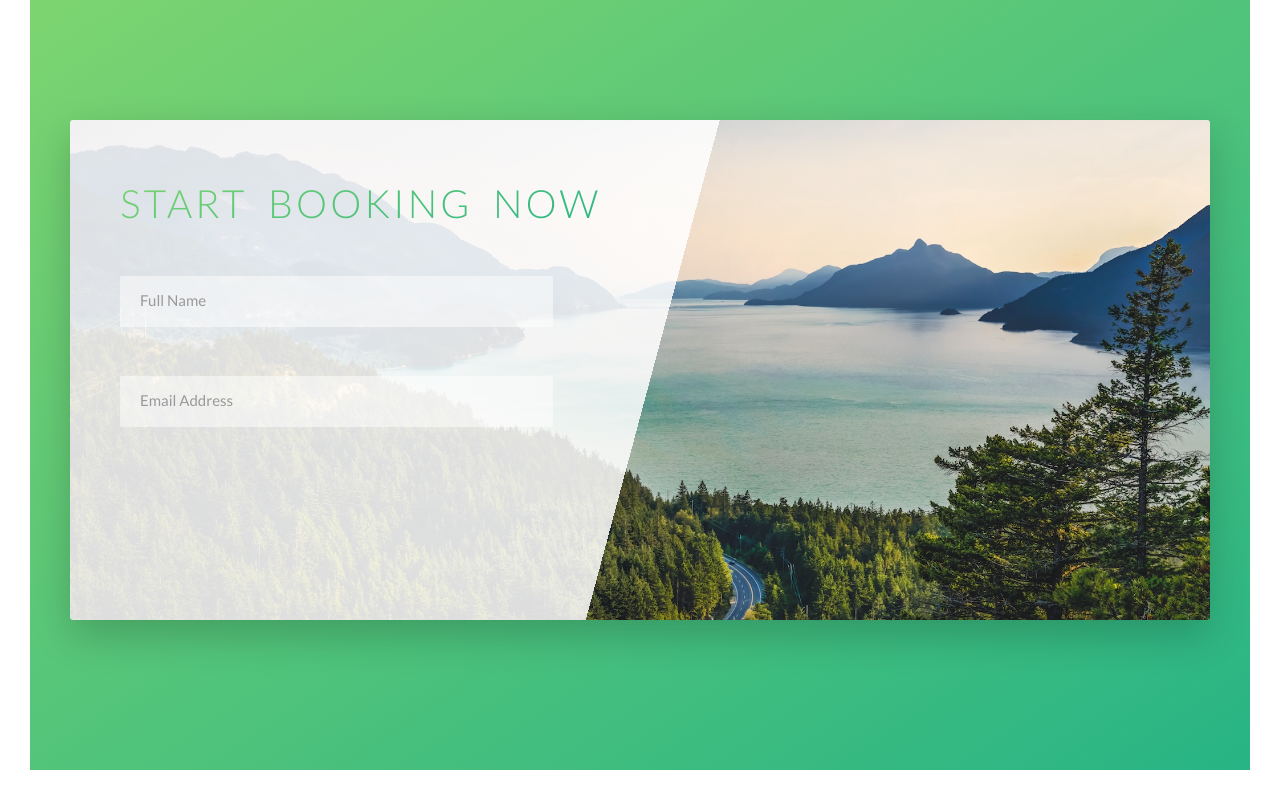
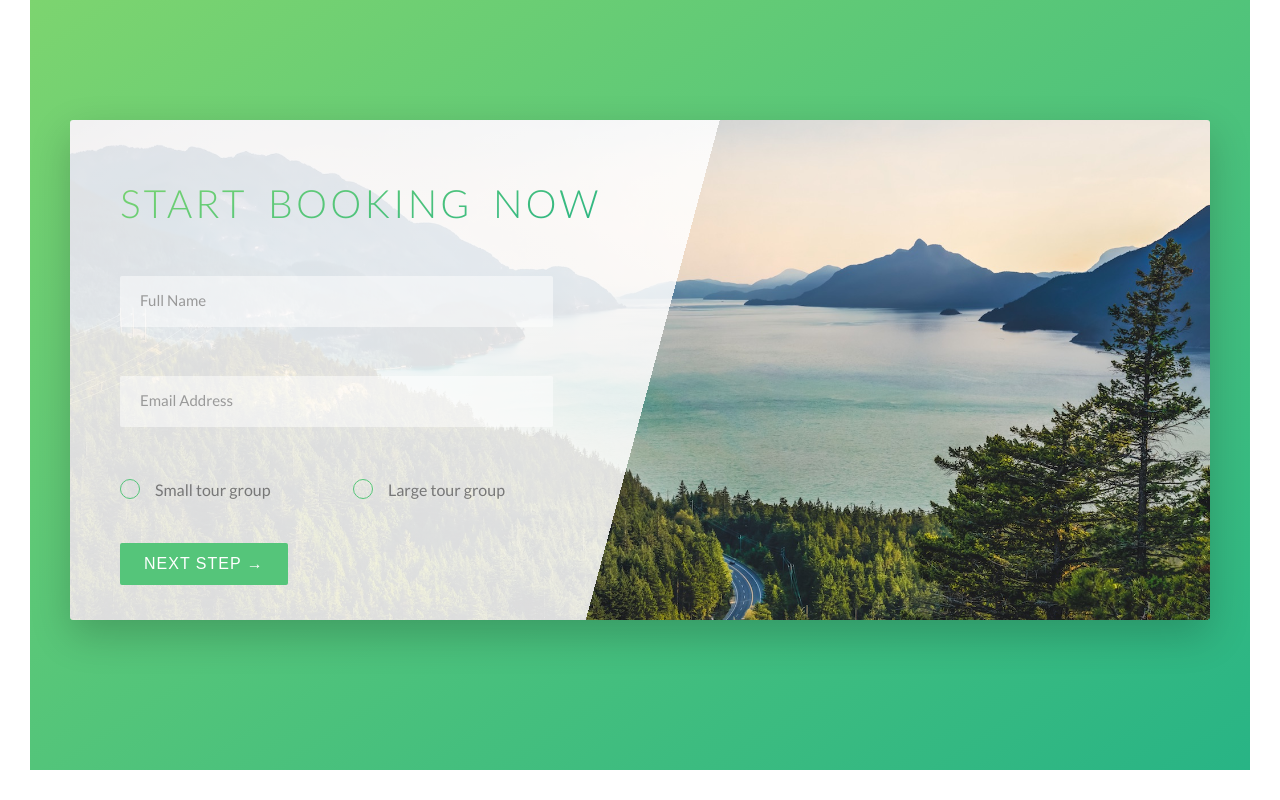
Before and after one commit to zack-jack/Natour, a website: page index.html in a window 1280 px wide. Shown: the part 4495-5295 px from the top of the page. Drawn offline with Linux system fonts and the light colour scheme.

Commit message:
Booking section radio buttons

```diff
--- a/css/style.css
+++ b/css/style.css
@@ -95,22 +95,22 @@ body {
     margin-bottom: 5.5rem; }
 
 .u-center-text {
-  text-align: center; }
+  text-align: center !important; }
 
 .u-margin-bottom-large {
-  margin-bottom: 8rem; }
+  margin-bottom: 8rem !important; }
 
 .u-margin-bottom-medium {
-  margin-bottom: 4rem; }
+  margin-bottom: 4rem !important; }
 
 .u-margin-bottom-small {
-  margin-bottom: 1.5rem; }
+  margin-bottom: 1.5rem !important; }
 
 .u-margin-top-large {
-  margin-top: 8rem; }
+  margin-top: 8rem !important; }
 
 .u-margin-top-largest {
-  margin-top: 10rem; }
+  margin-top: 10rem !important; }
 
 .bg-video {
   position: absolute;
@@ -127,7 +127,7 @@ body {
     object-fit: cover; }
 
 /* ----- WHITE BUTTON - HEADER ----- */
-.btn:link, .btn:visited {
+.btn, .btn:link, .btn:visited {
   text-transform: uppercase;
   text-decoration: none;
   display: inline-block;
@@ -137,7 +137,9 @@ body {
   transition: all 0.2s;
   position: relative;
   font-size: 1.6rem;
-  letter-spacing: 0.1rem; }
+  letter-spacing: 0.1rem;
+  border: none;
+  cursor: pointer; }
 
 .btn:hover {
   transform: translateY(-0.2rem);
@@ -146,7 +148,8 @@ body {
     transform: scale(1.08);
     opacity: 0; }
 
-.btn:active {
+.btn:active, .btn:focus {
+  outline: none;
   transform: translateY(-0.5px);
   box-shadow: 0.1rem 0.5rem 1rem rgba(0, 0, 0, 0.15); }
 
@@ -352,7 +355,8 @@ body {
   border: none;
   border-bottom: 3px solid transparent;
   width: 90%;
-  display: block; }
+  display: block;
+  transition: all 0.3s; }
   .form__input:focus {
     outline: none;
     box-shadow: 0 1rem 2rem rgba(0, 0, 0, 0.1);
@@ -374,6 +378,45 @@ body {
   opacity: 0;
   visibility: hidden;
   transform: translateY(-4rem); }
+
+.form__radio-group {
+  width: 48%;
+  display: inline-block; }
+
+.form__radio-input {
+  display: none; }
+
+.form__radio-label {
+  font-size: 1.6rem;
+  cursor: pointer;
+  position: relative;
+  padding-left: 3.5rem; }
+
+.form__radio-button {
+  height: 2rem;
+  width: 2rem;
+  border: 1.5px solid #55c57a;
+  border-radius: 50%;
+  display: inline-block;
+  position: absolute;
+  left: 0;
+  top: -0.1rem; }
+  .form__radio-button::after {
+    content: "";
+    display: block;
+    height: 1rem;
+    width: 1rem;
+    border-radius: 50%;
+    position: absolute;
+    top: 50%;
+    left: 50%;
+    transform: translate(-50%, -50%);
+    background-color: #55c57a;
+    opacity: 0;
+    transition: opacity 0.2s; }
+
+.form__radio-input:checked ~ .form__radio-label .form__radio-button::after {
+  opacity: 1; }
 
 .story {
   width: 75%;
--- a/index.html
+++ b/index.html
@@ -306,6 +306,26 @@
                     <input type="email" class="form__input" placeholder="Email Address" id="email" required>
                     <label for="email" class="form__label">Email Address</label>
                   </div>
+
+                  <div class="form__group u-margin-bottom-medium">
+                    <div class="form__radio-group">
+                      <input type="radio" class="form__radio-input" id="small" name="tour-size">
+                      <label for="small" class="form__radio-label">
+                        <span class="form__radio-button"></span>
+                        Small tour group</label>
+                    </div>
+
+                    <div class="form__radio-group">
+                      <input type="radio" class="form__radio-input" id="large" name="tour-size">
+                      <label for="large" class="form__radio-label">
+                        <span class="form__radio-button"></span>
+                        Large tour group</label>
+                    </div>
+                  </div>
+
+                  <div class="form__group">
+                    <button class="btn btn--green">Next step &rarr;</button>
+                  </div>
                 </form>
               </div>
             </div>
--- a/sass/base/_utilities.scss
+++ b/sass/base/_utilities.scss
@@ -1,23 +1,23 @@
 .u-center-text {
-  text-align: center;
+  text-align: center !important;
 }
 
 .u-margin-bottom-large {
-  margin-bottom: 8rem;
+  margin-bottom: 8rem !important;
 }
 
 .u-margin-bottom-medium {
-  margin-bottom: 4rem;
+  margin-bottom: 4rem !important;
 }
 
 .u-margin-bottom-small {
-  margin-bottom: 1.5rem;
+  margin-bottom: 1.5rem !important;
 }
 
 .u-margin-top-large {
-  margin-top: 8rem;
+  margin-top: 8rem !important;
 }
 
 .u-margin-top-largest {
-  margin-top: 10rem;
+  margin-top: 10rem !important;
 }
--- a/sass/components/_button.scss
+++ b/sass/components/_button.scss
@@ -1,6 +1,7 @@
 /* ----- WHITE BUTTON - HEADER ----- */
 
 .btn {
+  &,
   &:link,
   &:visited {
     text-transform: uppercase;
@@ -13,6 +14,10 @@
     position: relative;
     font-size: $default-font-size;
     letter-spacing: 0.1rem;
+
+    //CHANGE FOR THE <BUTTON> ELEMENT
+    border: none;
+    cursor: pointer;
   }
 
   &:hover {
@@ -25,7 +30,9 @@
     }
   }
 
-  &:active {
+  &:active,
+  &:focus {
+    outline: none;
     transform: translateY(-0.5px);
     box-shadow: $button-shadow-active;
   }
--- a/sass/components/_form.scss
+++ b/sass/components/_form.scss
@@ -2,6 +2,7 @@
   &__group:not(:last-child) {
     margin-bottom: 2rem;
   }
+
   &__input {
     font-size: 1.5rem;
     font-family: inherit;
@@ -13,6 +14,7 @@
     border-bottom: 3px solid transparent;
     width: 90%;
     display: block;
+    transition: all 0.3s;
 
     &:focus {
       outline: none;
@@ -43,4 +45,50 @@
     visibility: hidden;
     transform: translateY(-4rem);
   }
+
+  &__radio-group {
+    width: 48%;
+    display: inline-block;
+  }
+
+  &__radio-input {
+    display: none;
+  }
+
+  &__radio-label {
+    font-size: $default-font-size;
+    cursor: pointer;
+    position: relative;
+    padding-left: 3.5rem;
+  }
+
+  &__radio-button {
+    height: 2rem;
+    width: 2rem;
+    border: 1.5px solid $color-primary;
+    border-radius: 50%;
+    display: inline-block;
+    position: absolute;
+    left: 0;
+    top: -0.1rem;
+
+    &::after {
+      content: "";
+      display: block;
+      height: 1rem;
+      width: 1rem;
+      border-radius: 50%;
+      position: absolute;
+      top: 50%;
+      left: 50%;
+      transform: translate(-50%, -50%);
+      background-color: $color-primary;
+      opacity: 0;
+      transition: opacity 0.2s;
+    }
+  }
+
+  &__radio-input:checked ~ &__radio-label &__radio-button::after {
+    opacity: 1;
+  }
 }
```
